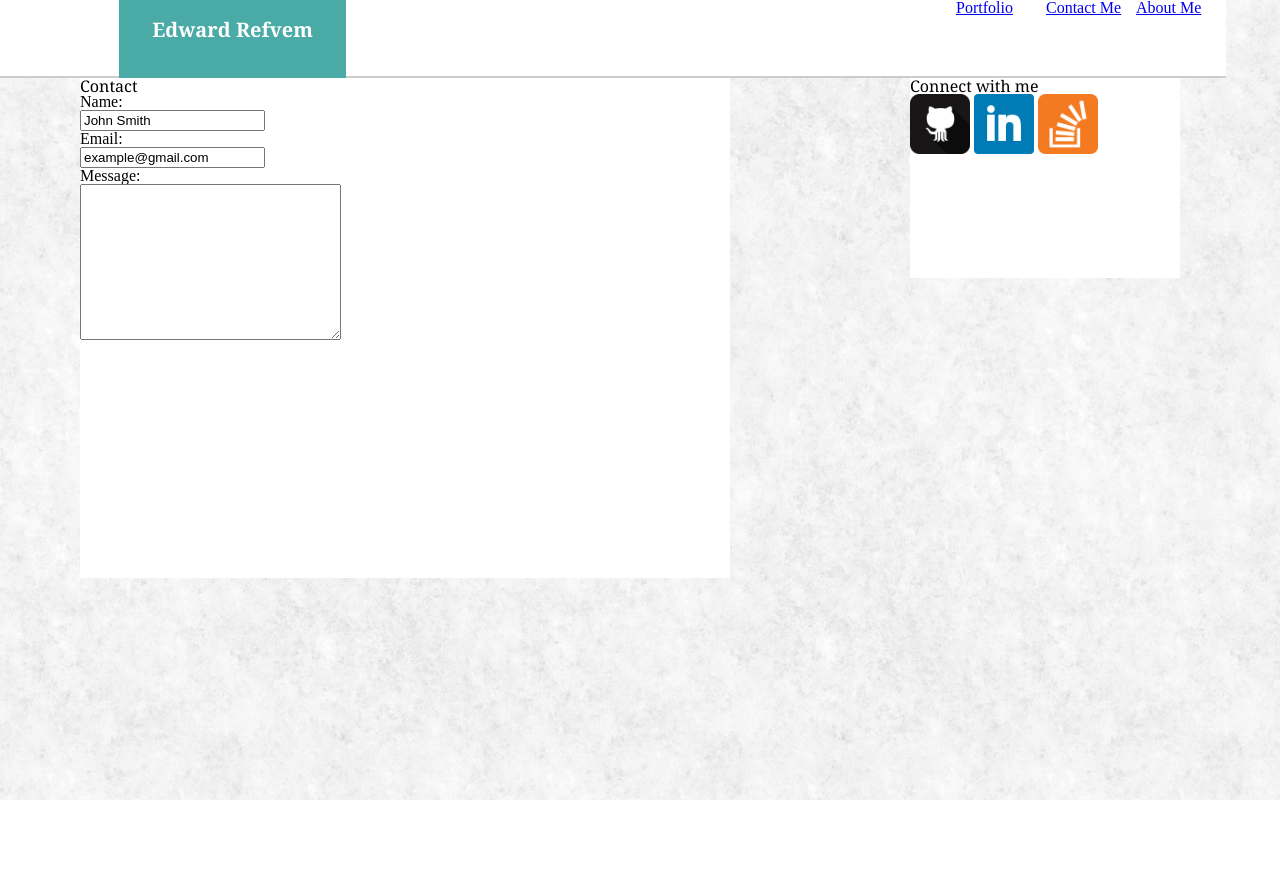
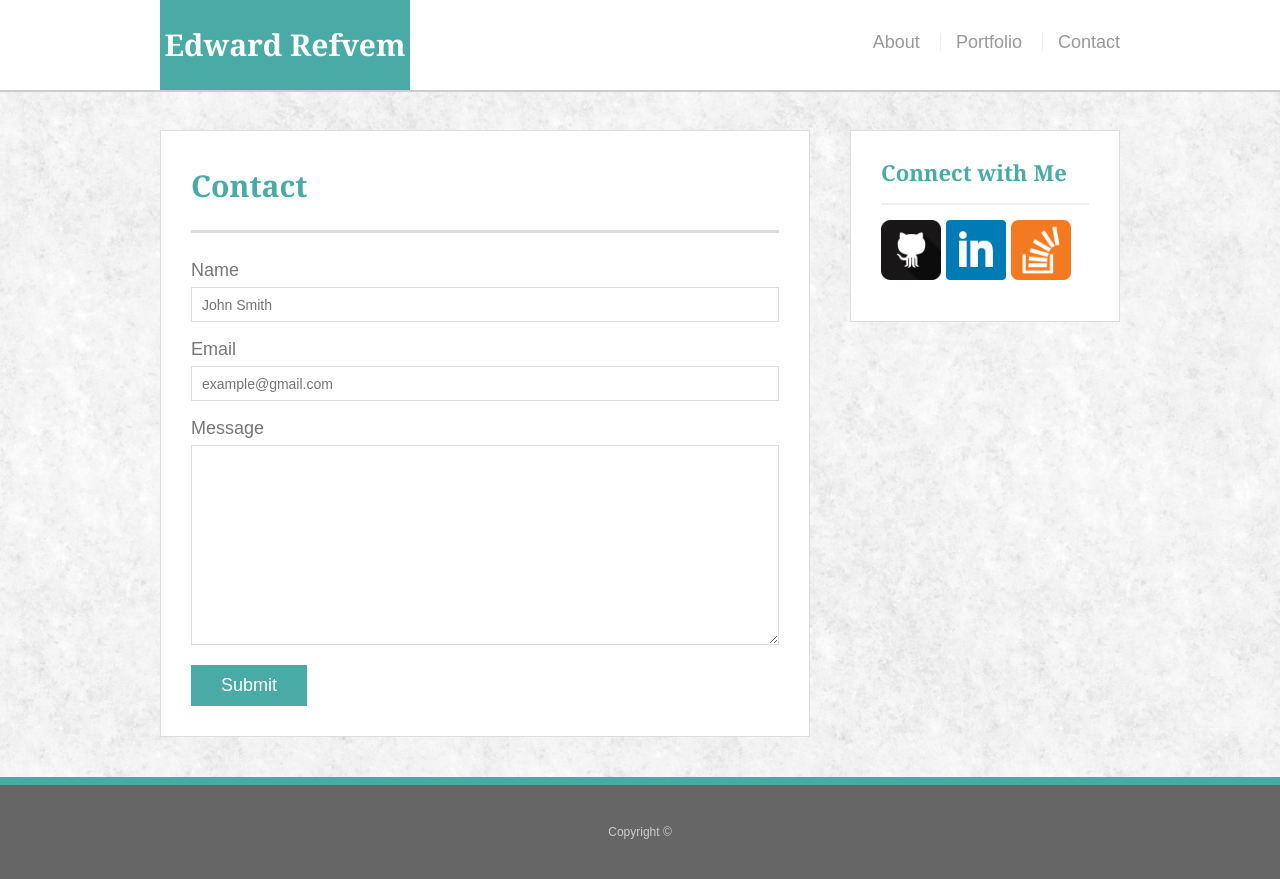
Before and after one commit to edward1890/Basic-Portfolio, a plain HTML site: page contact.html in a window 1280 px wide. Before the commit the page ends 800 px from the top, so only its background shows below. Drawn offline with Linux system fonts and the light colour scheme.

Commit message:
basic-portfolio

```diff
--- a/assets/css/style.css
+++ b/assets/css/style.css
@@ -1,107 +1,202 @@
 body {
-    background: url('../images/fresh_snow.png');
-
+  font-family: Arial, "Helvetica Neue", Helvetica, sans-serif;
+  font-size: 18px;
+  line-height: 34px;
+  color: #777;
+   background: url('../images/fresh_snow.png');
+}
+* {
+  box-sizing: border-box;
+}
+/* general */
+.container {
+  width: 100%;
+  max-width: 960px;
+  margin: 0 auto;
+  clear: both;
+}
+h1,
+h2,
+h3,
+p {
+  margin-bottom: 20px;
+}
+p:last-child {
+  margin-bottom: 0;
+}
+h1,
+h2,
+h3 {
+  font-family: Georgia, Times, "Times New Roman", serif;
+  font-weight: 700;
+  color: #4aaaa5;
 }
 h1 {
-    font-size: 20px;
-    font-family: 'Georgia', Times, Times New Roman, serif;
+  padding-bottom: 20px;
+  font-size: 30px;
+  line-height: 49px;
+  border-bottom: 3px solid #ddd;
 }
-
-h2 {
-    font-family: 'Georgia', Times, Times New Roman, serif;
+h2,
+h3 {
+  font-size: 22px;
 }
-p {
-    font-family: 'Arial', 'Helvetica Neue', Helvetica, sans-serif;
+/* header */
+#masthead {
+  position: fixed;
+  z-index: 99;
+  width: 100%;
+  margin: 0 0 30px;
+  overflow: auto;
+  color: #fff;
+  background: #fff;
+  border-bottom: 2px solid #ccc;
 }
-.container {
-    width: 227px;
-    height: 58px;
-    background-color: #4aaaa5;
-    margin-left: 119px;
-    text-align: center;
-    font-weight: bold;
-    padding-top: 20px;
-    color: white;
-    float: left;
-
-
+#logo {
+  float: left;
+  width: 250px;
+  height: 90px;
+  font-family: Georgia, Times, "Times New Roman", serif;
+  font-size: 30px;
+  font-weight: 700;
+  line-height: 90px;
+  color: #fff;
+  text-align: center;
+  text-decoration: none;
+  background: #4aaaa5;
 }
-.container1 {
-    width: 1226px;
-    height: 76px;
-    background-color: #ffffff;
-    border-bottom-color: #cccccc;
-    border-bottom-width: 2px;
-    border-bottom-style: solid;
+nav {
+  float: right;
+  margin-top: 25px;
 }
-
-.about_link {
-    width: 90px;
-    height: 20px;
-    border-right-color: #cccccc
-    border-right-width: 2px;
-    border-right-style: solid;
-    float:right;
-    background-color: #ffffff;
-    float: top;
-
+nav a {
+  display: inline-block;
+  padding-left: 15px;
+  margin-left: 15px;
+  line-height: 18px;
+  color: #999;
+  text-decoration: none;
+  border-left: 1px solid #efefef;
 }
-
-.port_link {
-    width: 90px;
-    height: 20px;
-    border-right-color: #cccccc
-    border-right-width: 2px;
-    border-right-style: solid;
-    float:right;
-    background-color: #ffffff;
+nav a:first-child {
+  border-left: 0 none;
 }
-
-.Contact_link {
-    width: 90px;
-    height: 20px;
-    border-right-color: #cccccc
-    border-right-width: 2px;
-    border-right-style: solid;
-    float:right;
-    background-color: #ffffff;
+/* footer */
+footer {
+  padding: 30px 0;
+  clear: both;
+  font-size: 12px;
+  color: #fff;
+  color: #ccc;
+  text-align: center;
+  background: #666;
+  border-top: 8px solid #4aaaa5;
 }
-
-.block {
-   width: 650px;
-   height: 500px;
-   background-color: #ffffff;
-   margin-left: 80px;
-   overflow: visible;
-   display: inline-block;
+/* sidebar */
+.sidebar {
+  float: right;
+  width: 100%;
+  max-width: 270px;
+  padding: 30px;
+  margin-bottom: 20px;
+  background: #fff;
+  border: 1px solid #ddd;
 }
-.about_header {
-    font-weight: bold;
-    font-size: 30px;
-    color: #4aaaa5;
-    margin-left: 30px;
-    padding: 30px;
+h3,
+.sidebar h2 {
+  padding-bottom: 20px;
+  margin-bottom: 15px;
+  line-height: 22px;
+  border-bottom: 2px solid #eee;
 }
-.profile_pic {
-    margin-left: 60px;
-    padding: 20px;
-    background-color:
-
+.social {
+  width: 62px;
+  height: 62px;
+  margin-top: 8px;
+  margin-right: 5px;
 }
-
-.text_bio {
-    padding: 20px;
-    margin-left: 20px;
-    overflow-wrap: break-word;
-
+.social:last-child {
+  margin-right: 0;
 }
-
-.connect_bar {
-    width: 270px;
-    height: 200px;
-    background-color: #ffffff;
-    margin-right: 100px;
-    margin-bottom: 300px;
-    float: right;
-
+/* main */
+#main-container {
+  padding-top: 130px;
 }
+.main-section {
+  float: left;
+  width: 100%;
+  max-width: 650px;
+  padding: 30px;
+  margin: 0 0 40px;
+  background: #fff;
+  border: 1px solid #ddd;
+}
+/* portfolio page */
+.work {
+  position: relative;
+  float: left;
+  width: 274px;
+  margin: 20px 0 25px;
+  overflow: auto;
+}
+.work:nth-child(even) {
+  margin-right: 40px;
+}
+.work img {
+  width: 100%;
+  border: 0 none;
+  opacity: 0.8;
+}
+.work h3 {
+  position: absolute;
+  bottom: 20px;
+  width: 100%;
+  padding: 15px;
+  margin-bottom: 0;
+  font-weight: 300;
+  line-height: 30px;
+  color: #fff;
+  text-align: center;
+  background: #4aaaa5;
+  border-bottom: 0;
+}
+.auth-image {
+  float: left;
+  width: 200px;
+  height: auto;
+  margin-top: 10px;
+  margin-right: 25px;
+}
+/* contact page */
+#contact-form ul {
+  margin-bottom: 20px;
+}
+#contact-form li {
+  margin-bottom: 10px;
+}
+label,
+input[type=text],
+input[type=email],
+textarea {
+  display: block;
+  width: 100%;
+}
+input[type=text],
+input[type=email],
+textarea {
+  height: 35px;
+  padding: 0 10px;
+  font-size: 14px;
+  border: 1px solid #ddd;
+}
+textarea {
+  height: 200px;
+}
+input[type=submit] {
+  padding: 10px 30px;
+  font-size: 18px;
+  color: #fff;
+  cursor: pointer;
+  background: #4aaaa5;
+  border: 0 none;
+}
--- a/contact.html
+++ b/contact.html
@@ -1,53 +1,56 @@
-<!DOCTYPE: <!DOCTYPE html>
-<html>
+<!doctype html>
+<html lang="en-us">
 <head>
-    <meta charset="utf-8" />
-    <meta http-equiv="X-UA-Compatible" content="IE=edge">
-    <title>Page Title</title>
-    <meta name="viewport" content="width=device-width, initial-scale=1">
-    <link rel="stylesheet" type="text/css" href="assets/css/reset.css">
-    <link rel="stylesheet" type="text/css" href="assets/css/style.css">
-
+  <meta charset="UTF-8">
+  <title>Contact | Your Name</title>
+  <link rel="stylesheet" type="text/css" href="assets/css/reset.css">
+  <link rel="stylesheet" type="text/css" href="assets/css/style.css">
 </head>
 <body>
-        <div class= "container1">
-                <div class= "container">
-             <H1>Edward Refvem</H1>
-                </div>
-                    <div class= "about_link">
-                <a href="index.html">About Me</a>
-                    </div>
-                        <div class= "Contact_link">
-                <a href="contact.html">Contact Me</a>
-                        </div>
-                            <div class= "Port_link">
-                <a href="portfolio.html">Portfolio</a>
-                            </div>
-            </div>
- <div class="block">
-<h2>Contact</h2>
-<form>
-
-        Name:<br>
-        <input type="text" name="name" value="John Smith"><br>
-        Email:<br>
-        <input type="text" name="email" value="example@gmail.com"><br>
-        Message:<br>
-        <textarea name="message" rows="10" cols="30">
-                </textarea>
-
-</form>
-</div>
-
-<div class="connect_bar">
-    <div class="connect_logo">
-        <h2>Connect with me</h2>
+  <header id="masthead">
+    <div class="container">
+      <a href="index.html" id="logo">Edward Refvem</a>
+      <nav>
+        <a href="index.html">About</a>
+        <a href="portfolio.html">Portfolio</a>
+        <a href="contact.html">Contact</a>
+      </nav>
     </div>
-            <div class="Icon_logo">
-        <img src="assets/images/github.png" alt="github icon" style="width:60px;height:auto;">
-        <img src="assets/images/linkedin.png" alt="linkedin icon" style="width:60px;height:auto;">
-        <img src="assets/images/stack.png" alt="stack icon" style="width:60px;height:auto;">
-            </div>
-</div>
+  </header>
+  <div id="main-container" class="container">
+    <section class="main-section">
+      <h1>Contact</h1>
+      <form id="contact-form">
+        <ul>
+          <li>
+            <label for="name">Name</label>
+            <input type="text" id="name" name="name" placeholder="John Smith" required="required">
+          </li>
+          <li>
+            <label for="email">Email</label>
+            <input type="email" id="email" name="email" placeholder="example@gmail.com" required="required">
+          </li>
+          <li>
+            <label for="message">Message</label>
+            <textarea id="message" name="message" required="required"></textarea>
+          </li>
+        </ul>
+        <input type="submit">
+      </form>
+    </section>
+    <section class="sidebar">
+      <div id="connect">
+        <h2>Connect with Me</h2>
+         <a href="#"><img src="assets/images/github.png" alt="github icon" style="width:60px;height:auto;" /></a>
+        <a href="#"><img src="assets/images/linkedin.png" alt="linkedin icon" style="width:60px;height:auto;" /></a>
+        <a href="#"><img src="assets/images/stack.png" alt="stack icon" style="width:60px;height:auto;" /></a>
+      </div>
+    </section>
+  </div>
+  <footer>
+    <div class="container">
+      Copyright &copy;
+    </div>
+  </footer>
 </body>
 </html>
```
Also changed, not shown: index.html (+35 -42 lines), portfolio.html (+45 -29 lines).
